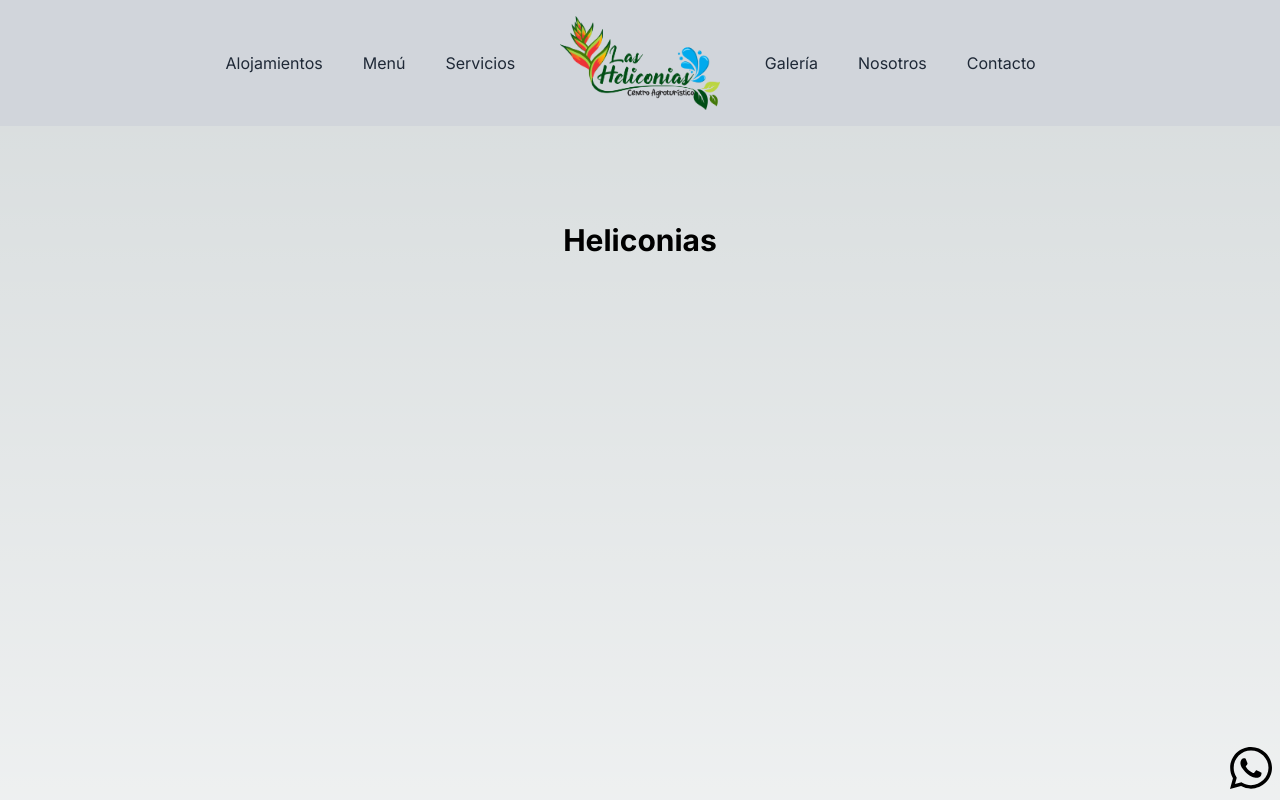
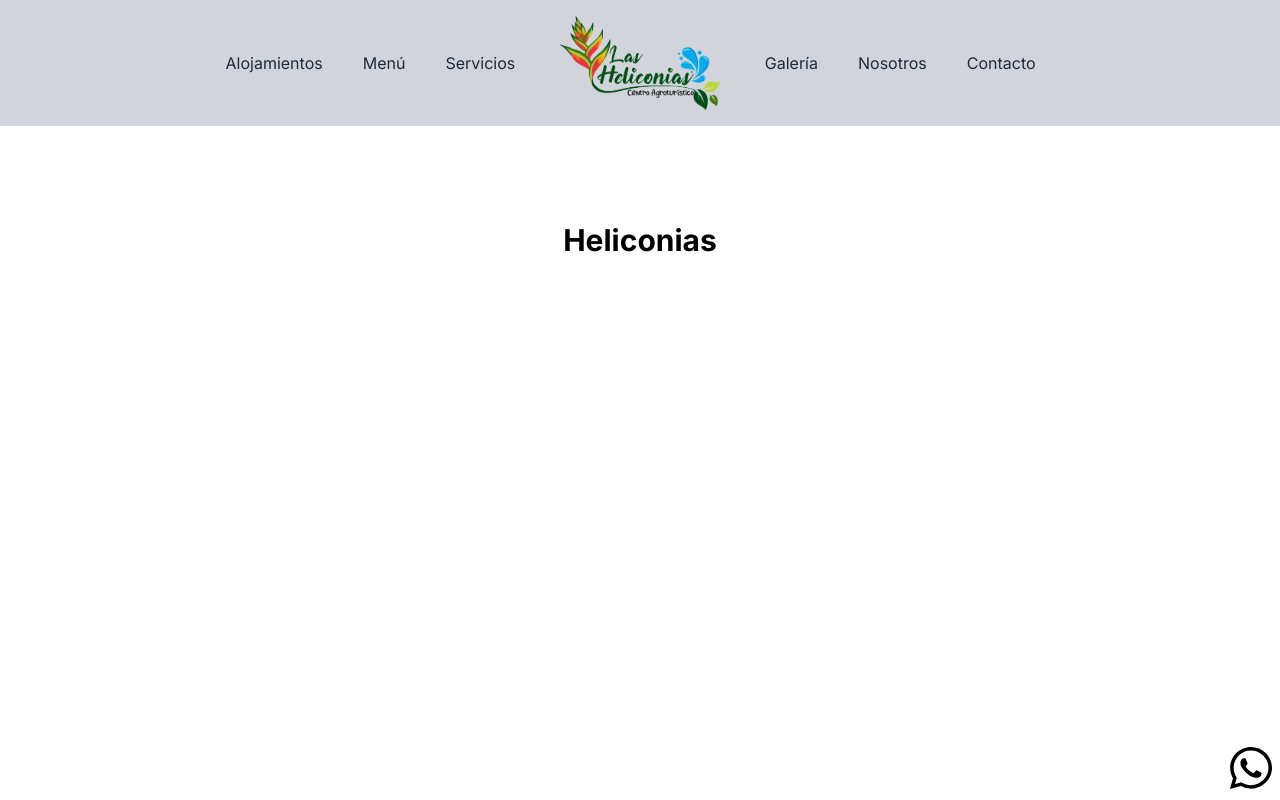
Before and after one commit to MDForero/heliconias, a Next.js app: page / in a window 1280 px wide. Shown: the top 800 px of the page. Built offline with nearby package versions, Linux system fonts and the light colour scheme.

Commit message:
minusculas configuraciones de estilo

```diff
--- a/app/layout.js
+++ b/app/layout.js
@@ -87,8 +87,8 @@ export default function RootLayout({ children }) {
             </Link>
           </div>
         </nav>
-        <section className=" overflow-hidden">
-          <a href='#' className='fixed  bottom-2 right-2 z-10  hover:animate-[ping_0.3s_ease-in-out_1]'><FontAwesomeIcon icon={faWhatsapp} className='text-5xl'/></a>
+        <section className="bg-white text-black overflow-hidden">
+          <a href='#' className='fixed  bottom-2 right-2 z-10  hover:animate-[ping_0.3s_ease-in-out_1]'><FontAwesomeIcon icon={faWhatsapp} className='text-green-5001 text-5xl'/></a>
           {children}
         </section>
         <footer className="bg-white  dark:bg-gray-200 pt-4 pb-8 xl:pt-8">
```
